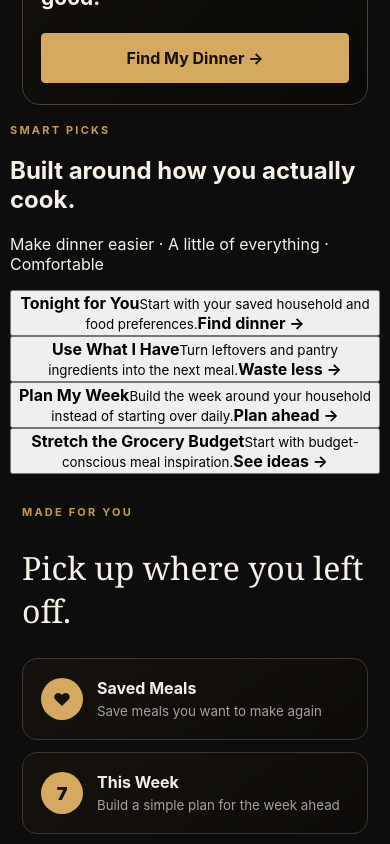
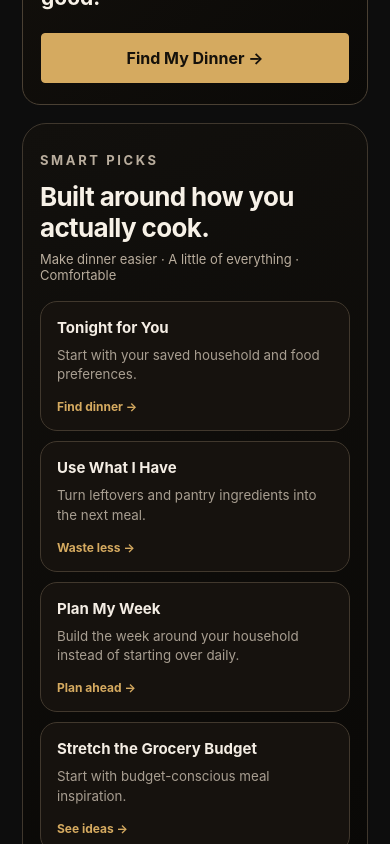
Before and after one commit to Camlito/Fancy-Eatz, a React (Vite) app: page / in a window 390 px wide. Shown: the part 5300-6144 px from the top of the page. Built offline with nearby package versions, Linux system fonts and the light colour scheme.

Commit message:
Style smart recommendations across mobile and desktop

```diff
--- a/src/index.css
+++ b/src/index.css
@@ -882,3 +882,6 @@ footer p {
 
 .onboarding-card{max-width:1180px;margin:28px auto;padding:30px;border:1px solid #8a693d;border-radius:24px;background:radial-gradient(circle at 85% 0%,rgba(213,170,96,.12),transparent 35%),linear-gradient(145deg,#17130f,#0a0907);box-shadow:0 24px 70px rgba(0,0,0,.28)}.onboarding-copy{max-width:720px}.onboarding-copy h2{font-size:34px;letter-spacing:-.03em;margin:5px 0 9px}.onboarding-copy>p{color:#b9afa2;line-height:1.55}.onboarding-grid{display:grid;grid-template-columns:repeat(3,1fr);gap:13px;margin:24px 0 18px}.onboarding-grid label{display:flex;flex-direction:column;gap:7px;color:#bdb3a6;font-size:12px}.onboarding-grid select{min-height:50px;border:1px solid #4e4335;border-radius:12px;background:#0a0907;color:#f5efe7;padding:0 12px;font-size:14px}.onboarding-actions{display:flex;gap:10px;align-items:center}.onboarding-note{display:block;margin-top:14px;color:#7f776e;line-height:1.4}
 @media(max-width:800px){.onboarding-card{margin:18px 12px;padding:22px 17px;border-radius:18px}.onboarding-copy h2{font-size:28px}.onboarding-grid{grid-template-columns:1fr;margin-top:20px}.onboarding-actions{display:grid;grid-template-columns:1fr}.onboarding-actions button{width:100%;min-height:50px;justify-content:center}}
+
+.smart-rec-card{max-width:1180px;margin:26px auto;padding:28px;border:1px solid #3f372d;border-radius:24px;background:linear-gradient(150deg,#12100d,#090806)}.smart-rec-copy{display:flex;align-items:end;justify-content:space-between;gap:18px;margin-bottom:18px}.smart-rec-copy h2{margin:4px 0 0;font-size:30px;letter-spacing:-.025em}.smart-rec-copy>p{color:#b9ad9d;font-size:13px}.smart-rec-grid{display:grid;grid-template-columns:repeat(4,1fr);gap:10px}.smart-rec-grid button{text-align:left;min-height:164px;padding:19px;border:1px solid #41382d;border-radius:17px;background:#16120e;color:#f4ede4;cursor:pointer;display:flex;flex-direction:column}.smart-rec-grid b{font-size:17px}.smart-rec-grid small{color:#a89e91;line-height:1.45;margin:9px 0 auto}.smart-rec-grid strong{color:#d5aa60;font-size:12px;margin-top:15px}.smart-rec-grid button:hover{border-color:#9d7a48;transform:translateY(-1px)}
+@media(max-width:800px){.smart-rec-card{margin:18px 12px;padding:20px 17px}.smart-rec-copy{display:block}.smart-rec-copy h2{font-size:26px}.smart-rec-copy>p{margin-top:8px}.smart-rec-grid{grid-template-columns:1fr 1fr}.smart-rec-grid button{min-height:150px;padding:16px}.smart-rec-grid b{font-size:15px}}@media(max-width:430px){.smart-rec-grid{grid-template-columns:1fr}.smart-rec-grid button{min-height:126px}}
```
